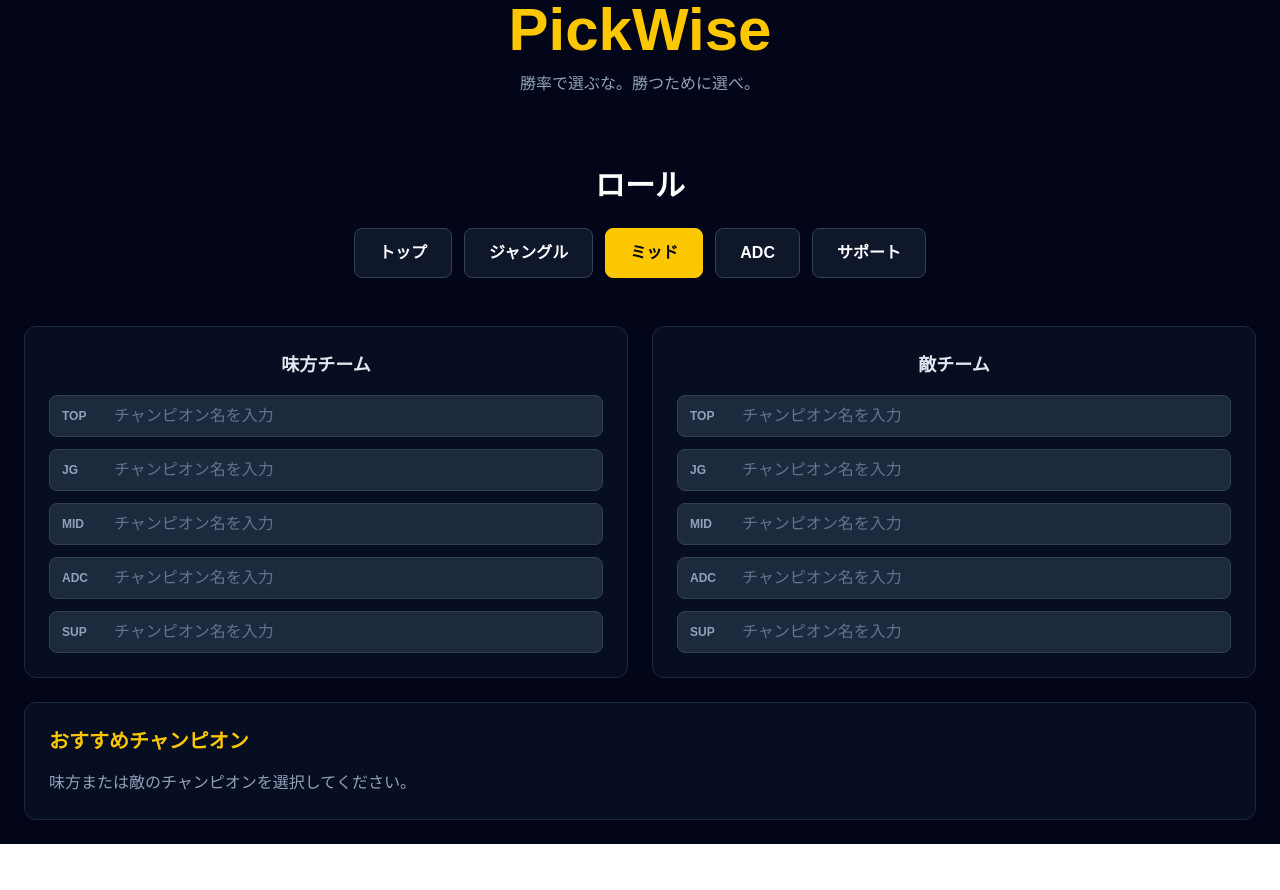
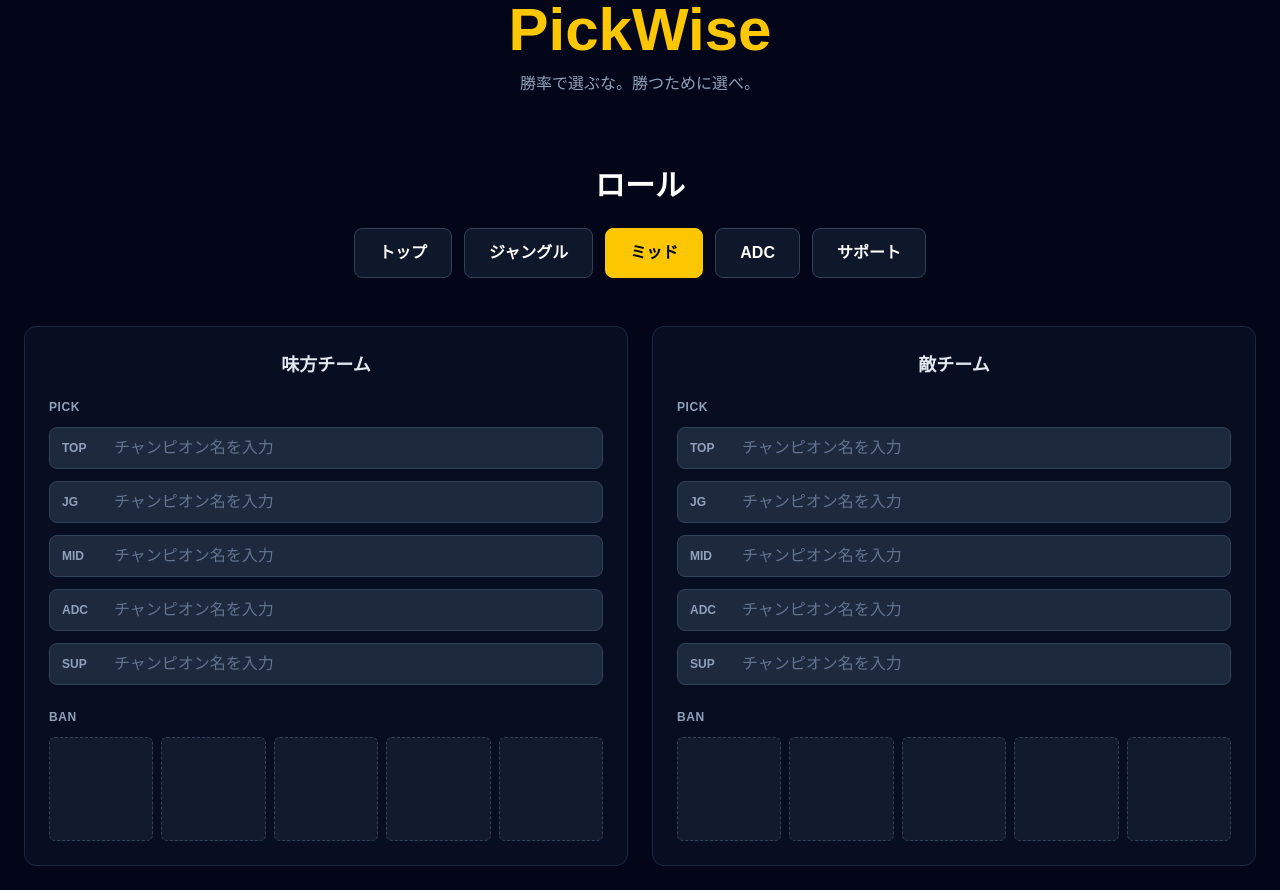
Before and after one commit to kyosukesai17-tech/PickWise, a Next.js app: page / in a window 1280 px wide. Shown: the top 890 px of the page. Before the commit the page ends 844 px from the top, so only its background shows below. Built offline with nearby package versions, Linux system fonts and the light colour scheme.

Commit message:
feat: BAN欄のUIを追加

```diff
--- a/components/TeamInput.tsx
+++ b/components/TeamInput.tsx
@@ -33,9 +33,14 @@ function TeamPanel({
 }: TeamPanelProps) {
   return (
     <div className="rounded-xl border border-slate-800 bg-slate-900/50 p-4 sm:p-6">
-      <h3 className="mb-4 text-center text-lg font-semibold text-slate-200">
+      <h3 className="mb-5 text-center text-lg font-semibold text-slate-200">
         {title}
       </h3>
+
+      <div>
+        <p className="mb-3 text-xs font-semibold uppercase tracking-wider text-slate-400">
+          Pick
+        </p>
 
         <ul className="space-y-3">
           {teamRoles.map(({ label }, index) => (
@@ -55,6 +60,22 @@ function TeamPanel({
             </li>
           ))}
         </ul>
+      </div>
+
+      <div className="mt-6">
+        <p className="mb-3 text-xs font-semibold uppercase tracking-wider text-slate-400">
+          Ban
+        </p>
+
+        <div className="grid grid-cols-5 gap-2">
+          {Array.from({ length: 5 }).map((_, index) => (
+            <div
+              key={index}
+              className="aspect-square rounded-md border border-dashed border-slate-700 bg-slate-800/50"
+            />
+          ))}
+        </div>
+      </div>
     </div>
   );
 }
```
Lines whose indentation alone changed are shown as unchanged.
